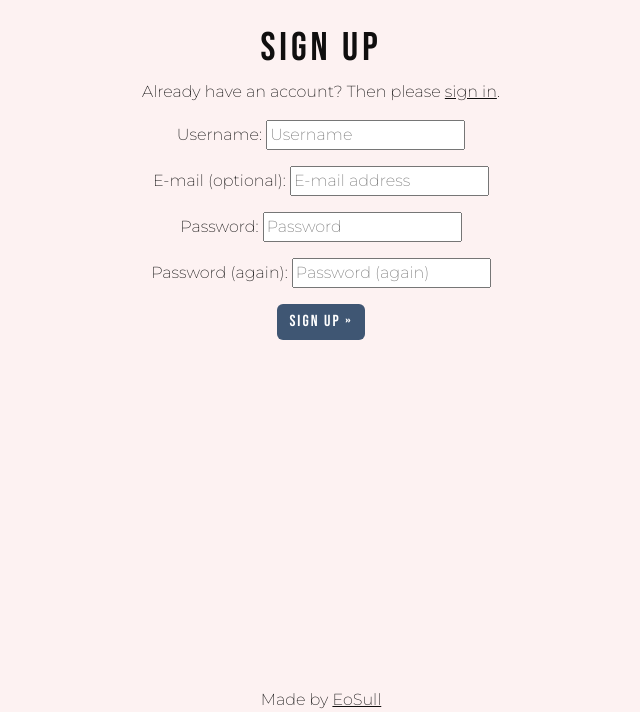
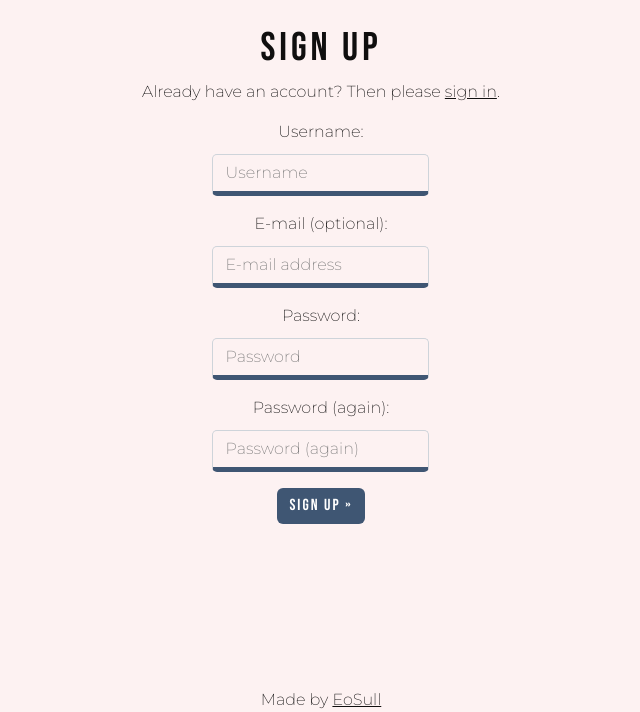
Before and after one commit to eosull/Something-Like, a Django app: page /accounts/signup/ in a window 1280 px wide. Shown: the part 72-784 px from the top of the page, without its empty margins (319-959 px from the left). Run offline with Django 4.2, Linux system fonts and the light colour scheme.

Commit message:
style:add site style to account forms

```diff
--- a/blog/forms.py
+++ b/blog/forms.py
@@ -2,6 +2,7 @@ from .models import Comment, Post, Category
 from django import forms
 from crispy_forms.helper import FormHelper
 from crispy_forms.layout import Layout, Fieldset, Submit
+from allauth.account.forms import SignupForm, LoginForm
 
 
 # Inheriting from Django ModelForm to create a new post form
@@ -108,3 +109,27 @@ class PostCategoryFilterForm(forms.Form):
         initial=False,
         required=False
     )
+
+
+# Creating custom Signup form inheriting from Allauth Forms
+class CustomRegisterForm(SignupForm):
+
+    # Adding css class to input fields to style
+    def __init__(self, *args, **kwargs):
+        super(CustomRegisterForm, self).__init__(*args, **kwargs)
+        for fieldname, field in self.fields.items():
+            field.widget.attrs.update({
+                'class': 'account-form-input',
+            })
+
+
+# Creating custom Login form inheriting from Allauth Forms
+class CustomLoginForm(LoginForm):
+
+    # Adding css class to input fields to style
+    def __init__(self, *args, **kwargs):
+        super(CustomLoginForm, self).__init__(*args, **kwargs)
+        for fieldname, field in self.fields.items():
+            field.widget.attrs.update({
+                'class': 'account-form-input'
+            })
--- a/something_like/settings.py
+++ b/something_like/settings.py
@@ -81,6 +81,10 @@ MESSAGE_TAGS = {
 }
 
 ACCOUNT_EMAIL_VERIFICATION = 'none'
+
+ACCOUNT_FORMS = {'signup': 'blog.forms.CustomRegisterForm',
+                 'login': 'blog.forms.CustomLoginForm'
+}
 
 CRISPY_TEMPLATE_PACK = 'bootstrap4'
 
--- a/static/css/style.css
+++ b/static/css/style.css
@@ -264,8 +264,15 @@ li div {
     border-radius: 10px;
 }
 
+.account-form-input {
+    display: block;
+    border: 1px solid #ced4da;
+    padding: 0.375rem 0.75rem;
+}
+
 .new-post-form-inputs,
-.comment-form-input {
+.comment-form-input,
+.account-form-input {
     background-color: var(--white);
     border-radius: 5px;
     border-bottom: 5px solid var(--d-blue);
```
Also changed, not shown: README.md.
